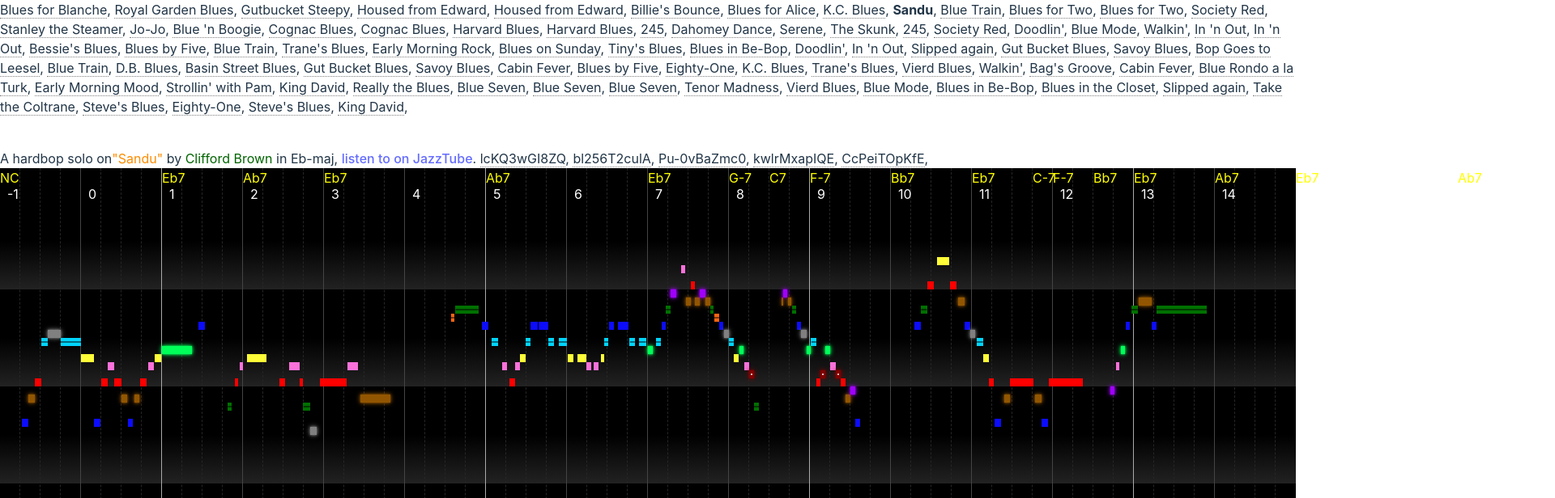
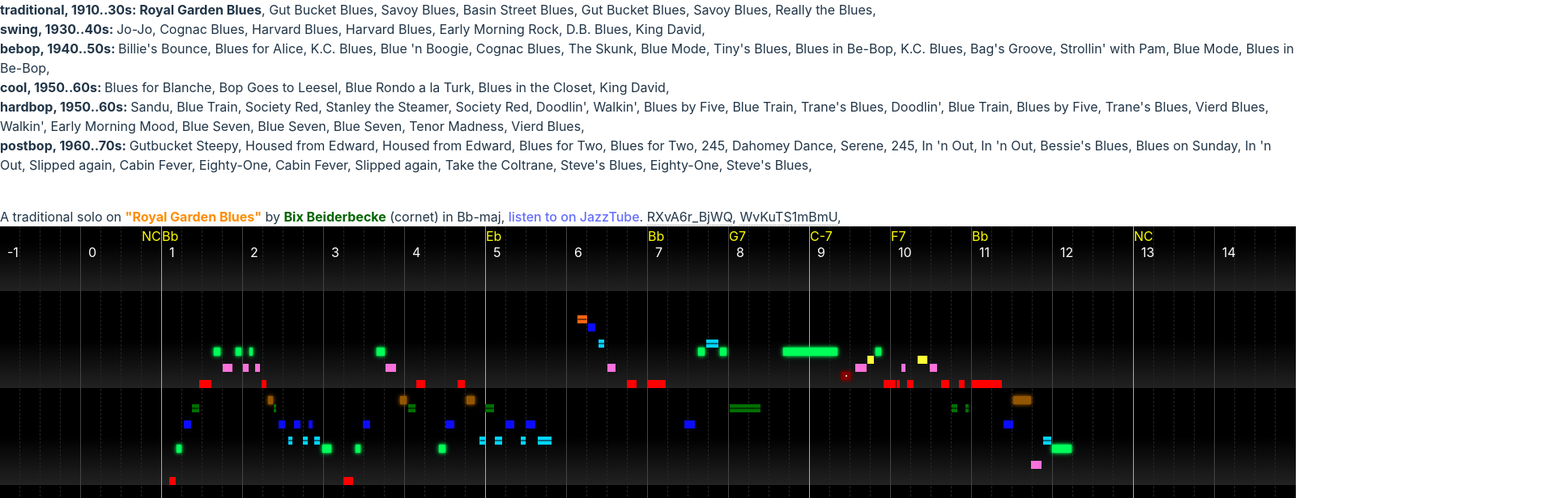
Before and after one commit to vpavlenko/12, a React (Vite) app: page / in a window 1280 px wide. Shown: the top 616 px of the page at 81% size, 1920 px wide, since content can reach past the window. Built offline with nearby package versions, Linux system fonts and the light colour scheme.

Commit message:
Add breakdown on styles, show an instrument name

```diff
--- a/src/App.tsx
+++ b/src/App.tsx
@@ -7,6 +7,28 @@ import Papa from "papaparse";
 import YouTube, { YouTubePlayer } from "react-youtube";
 
 const KEYS = ["C", "Db", "D", "Eb", "E", "F", "Gb", "G", "Ab", "A", "Bb", "B"];
+
+const STYLES = {
+  TRADITIONAL: "1910..30s",
+  SWING: "1930..40s",
+  BEBOP: "1940..50s",
+  COOL: "1950..60s",
+  HARDBOP: "1950..60s",
+  POSTBOP: "1960..70s",
+};
+
+const INSTRUMENTS = {
+  as: "alto saxophone",
+  bcl: "bass clarinet",
+  bs: "baritone saxophone",
+  cor: "cornet",
+  g: "guitar",
+  ss: "soprano saxophone",
+  tb: "trombone",
+  tp: "trumpet",
+  ts: "tenor saxophone",
+  vib: "vibraphone",
+};
 
 type YoutubeEntry = {
   index: string;
@@ -273,7 +295,7 @@ const dataToChoruses = (
 };
 
 function App() {
-  const [selectedSolo, setSelectedSolo] = useState(8);
+  const [selectedSolo, setSelectedSolo] = useState(1);
   const [melodyData, setMelodyData] = useState<MelodyItem[]>([]);
   const [beatsData, setBeatsData] = useState<BeatsItem[]>([]);
   const [youtubeId, setYoutubeId] = useState<string | null>(null);
@@ -281,7 +303,8 @@ function App() {
   const [currentYoutubeTime, setCurrentYoutubeTime] = useState<number>(0);
   const playerRef = useRef<YouTubePlayer>();
 
-  const { style, title, performer, key, melid } = solos[selectedSolo];
+  const { style, title, performer, key, instrument, melid } =
+    solos[selectedSolo];
 
   const youtubeItem = useMemo(() => {
     return youtubeVideos[melid]?.filter(
@@ -332,14 +355,20 @@ function App() {
 
   return (
     <>
-      <div>
-        {solos.map(({ title }, index) => (
+      {Object.entries(STYLES).map(([style_, years]) => (
+        <div key={style_}>
+          <b>
+            {style_.toLowerCase()}, {years}:{" "}
+          </b>
+          {solos.map(
+            ({ title, style }, index) =>
+              style === style_ && (
                 <Fragment key={index}>
                   <span
                     style={
                       index === selectedSolo
                         ? { fontWeight: 700 }
-                  : { borderBottom: "1px dotted gray" }
+                        : { cursor: "pointer" }
                     }
                     onClick={() => {
                       setSelectedSolo(index);
@@ -350,12 +379,16 @@ function App() {
                   </span>
                   {", "}
                 </Fragment>
+              )
+          )}
+        </div>
       ))}
-      </div>
       <div style={{ marginTop: "40px" }}>
-        A {style.toLowerCase()} solo on
-        <span style={{ color: "darkorange" }}>"{title}"</span> by{" "}
-        <span style={{ color: "darkgreen" }}>{performer}</span> in {key},{" "}
+        A {style.toLowerCase()} solo on{" "}
+        <span style={{ color: "darkorange", fontWeight: 700 }}>"{title}"</span>{" "}
+        by{" "}
+        <span style={{ color: "darkgreen", fontWeight: 700 }}>{performer}</span>{" "}
+        ({INSTRUMENTS[instrument as keyof typeof INSTRUMENTS]}) in {key},{" "}
         <a
           href={`http://mir.audiolabs.uni-erlangen.de/jazztube/solos/solo/${melid}`}
           target="_blank"
@@ -369,7 +402,7 @@ function App() {
               style={
                 youtubeId === youtube_id
                   ? { fontWeight: 700 }
-                  : { borderBottom: "1px dotted gray" }
+                  : { borderBottom: "1px dotted gray", cursor: "pointer" }
               }
               onClick={() => {
                 setYoutubeId(youtube_id);
```
Lines whose indentation alone changed are shown as unchanged.
